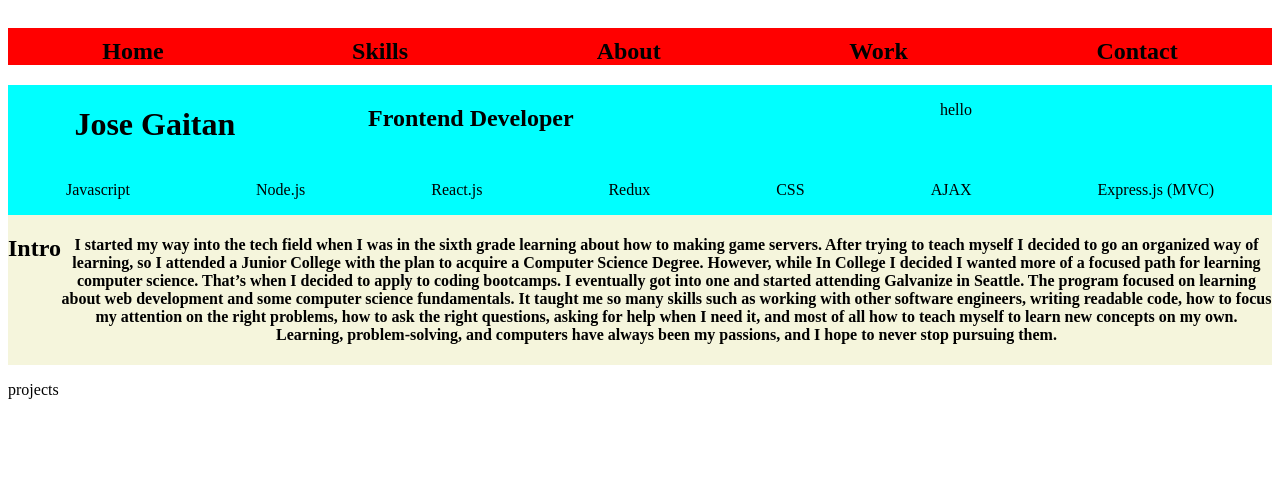
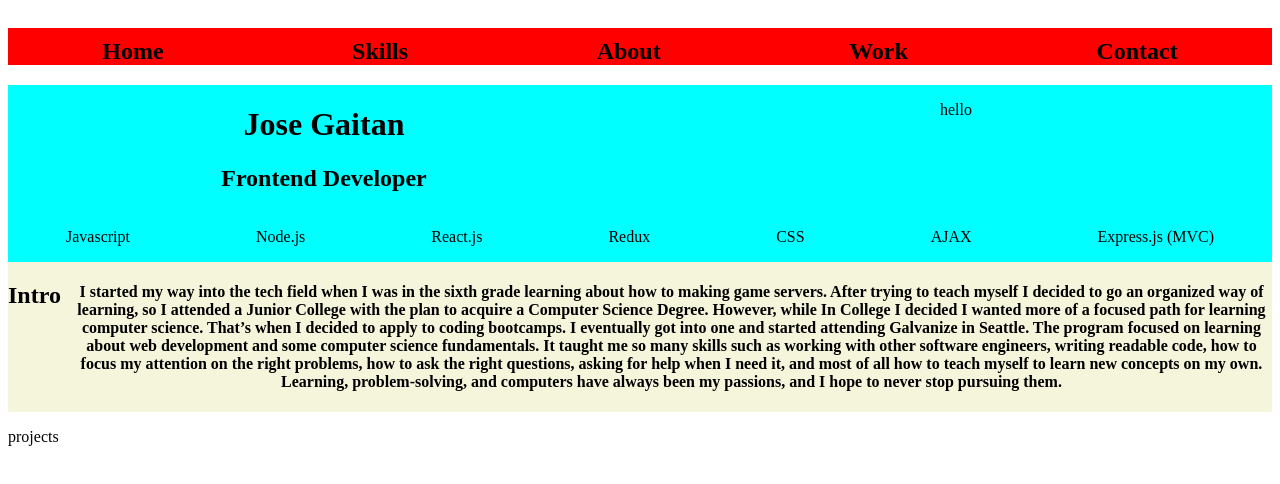
Before and after one commit to joeygaitan/react-portfolio, a React (Create React App) app: page / in a window 1280 px wide. Shown: the top 484 px of the page. Built offline with nearby package versions, Linux system fonts and the light colour scheme.

Commit message:
working on getting the body information  set up

```diff
--- a/src/components/Body/Body.js
+++ b/src/components/Body/Body.js
@@ -20,13 +20,8 @@
                     <p>Express.js (MVC)</p>
                 </div>
                 <div className="innerContainer">
-                    <div className="item1">
                         <h2>Intro</h2>
                         <h4>I started my way into the tech field when I was in the sixth grade learning about how to making game servers. After trying to teach myself I decided to go an organized way of learning, so I attended a Junior College with the plan to acquire a Computer Science Degree. However, while In College I decided I wanted more of a focused path for learning computer science. That’s when I decided to apply to coding bootcamps. I eventually got into one and started attending Galvanize in Seattle. The program focused on learning about web development and some computer science fundamentals. It taught me so many skills such as working with other software engineers, writing readable code, how to focus my attention on the right problems, how to ask the right questions, asking for help when I need it, and most of all how to teach myself to learn new concepts on my own. Learning, problem-solving, and computers have always been my passions, and I hope to never stop pursuing them.</h4>
-                    </div>
-                    <div className="item2">
-
-                    </div>
                 </div>
             </div>
         </div>
--- a/src/css/body.css
+++ b/src/css/body.css
@@ -19,10 +19,13 @@
 .innerContainer{
     display: grid;
     grid-template-columns: auto auto;
+    grid-gap: 10px;
+    text-align: center;
 }
 
-.item1{
+/* .iCitem1{
     display: grid;
     grid-template-columns: auto auto;
     text-align: center;
-}
+    /* grid-template-rows: 100px 300px; */
+/* } */
```
